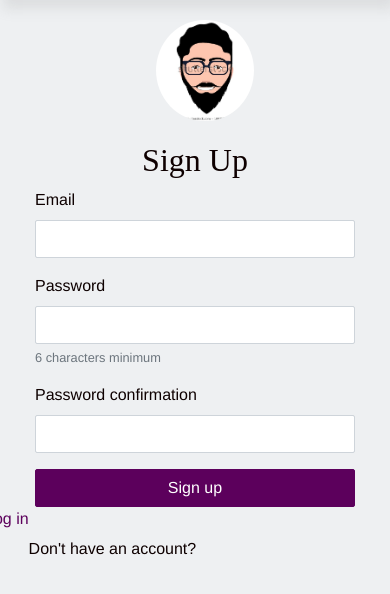
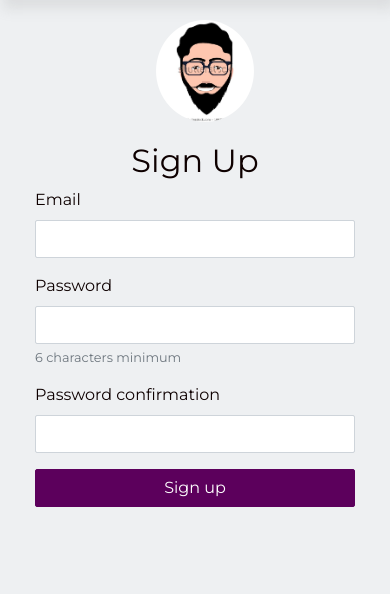
Before and after one commit to dte005/findi, a Rails app: page /users/sign_up in a window 390 px wide. Shown: the part 58-652 px from the top of the page. Run offline with Rails 7, Linux system fonts and the light colour scheme; style sheets or scripts are compiled from the project's sources; some libraries are stand-ins or nearby versions.

Commit message:
Deixei responsivo para tablet

```diff
--- a/app/assets/stylesheets/config/_fonts.scss
+++ b/app/assets/stylesheets/config/_fonts.scss
@@ -1,9 +1,8 @@
 // Import Google fonts
-@import url("https://fonts.googleapis.com/css?family=Open+Sans:400,300,700|Raleway:400,100,300,700,500");
-
+@import url('https://fonts.googleapis.com/css?family=Montserrat:400,700&display=swap');
 // Define fonts for body and headers
-$body-font: "Helvetica neue", "sans-serif";
-$headers-font: "Helvetica-neue", "sans-serif";
+$body-font: 'Montserrat', 'sans-serif';
+$headers-font: 'Montserrat', 'sans-serif';
 
 // To use a font file (.woff) uncomment following lines
 // @font-face {
--- a/app/views/devise/registrations/edit.html.erb
+++ b/app/views/devise/registrations/edit.html.erb
@@ -1,5 +1,5 @@
 <div class="row">
-    <div id="findiBox" class="col-sm-8 d-none d-sm-block" style="display:flex; align-items: center; justify-content: center; height:100vh;"> <!-- ##abertura da parte do logo findi -->
+    <div id="findiBox" class="col-8 d-none d-lg-block" style="display:flex; align-items: center; justify-content: center; height:100vh;"> <!-- ##abertura da parte do logo findi -->
       <div class="findi-logo" style="border: solid; margin-top: -30%;"> <!-- ## abertura da div do logo do findi -->
           <h1 style="text-align: center;">Findi</h1>
           <p style="text-align: center; margin-top: -15px;">Enjoy your life !</p>
@@ -8,7 +8,7 @@
 
         <!-- <img src="../../assets/images/avatar.jpg" alt="avatar" class="avatar"> -->
 
-    <div class="col-12 col-sm-4" style="width:40%; height:40%;"> <!-- ##abertura do login -->
+    <div class="col-12 col-md-12 col-lg-4 col-sm-4" style="width:40%; height:40%;"> <!-- ##abertura do login -->
     <%= image_tag("avatar.jpg", id: "avatar2") %>
 
       <h2 style="text-align: center;">Edit <%= resource_name.to_s.humanize %></h2>
--- a/app/views/devise/registrations/new.html.erb
+++ b/app/views/devise/registrations/new.html.erb
@@ -2,7 +2,7 @@
 
 
   <div class="row">
-    <div id="findiBox" class="col-sm-8 d-none d-sm-block" style="display:flex; align-items: center; justify-content: center; height:100vh;"> <!-- ##abertura da parte do logo findi -->
+    <div id="findiBox" class="col-8 d-none d-lg-block" style="display:flex; align-items: center; justify-content: center; height:100vh;"> <!-- ##abertura da parte do logo findi -->
       <div class="findi-logo" style="border: solid; margin-top: -30%;"> <!-- ## abertura da div do logo do findi -->
           <h1 style="text-align: center;">Findi</h1>
           <p style="text-align: center; margin-top: -15px;">Enjoy your life !</p>
@@ -11,7 +11,7 @@
 
         <!-- <img src="../../assets/images/avatar.jpg" alt="avatar" class="avatar"> -->
 
-    <div class="col-12 col-sm-4" style="width:40%; height:40%;"> <!-- ##abertura do login -->
+    <div class="col-12 col-md-12 col-lg-4 col-sm-4" style="width:40%; height:40%;"> <!-- ##abertura do login -->
     <%= image_tag("avatar.jpg", id: "avatar2") %>
       <h2 style="text-align: center;">Sign Up</h2>
 
@@ -48,6 +48,6 @@
 
 
     </div>  <!-- ##fechamento da parte do login  -->
-            <%= render "devise/shared/links" %>
+
 
   </div>
--- a/app/views/devise/sessions/new.html.erb
+++ b/app/views/devise/sessions/new.html.erb
@@ -1,6 +1,6 @@
 
   <div class="row">
-    <div id="findiBox" class="col-8 d-none d-sm-block" style="display:flex; align-items: center; justify-content: center; height:100vh;"> <!-- ##abertura da parte do logo findi -->
+    <div id="findiBox" class="col-8 d-none d-lg-block " style="display:flex; align-items: center; justify-content: center; height:100vh;"> <!-- ##abertura da parte do logo findi -->
       <div class="findi-logo" style="border: solid; margin-top: -30%;"> <!-- ## abertura da div do logo do findi -->
           <h1 style="text-align: center;">Findi</h1>
           <p style="text-align: center; margin-top: -15px;">Enjoy your life !</p>
@@ -9,7 +9,7 @@
 
         <!-- <img src="../../assets/images/avatar.jpg" alt="avatar" class="avatar"> -->
 
-    <div class="col-12 col-sm-4" style="width:40%; height:40%;"> <!-- ##abertura do login -->
+    <div class="col-12 col-md-12 col-lg-4 col-sm-4" style="width:40%; height:40%;"> <!-- ##abertura do login -->
     <%= image_tag("avatar.jpg", id: "avatar2") %>
       <h2 style="text-align: center;">Log in</h2>
 
```
